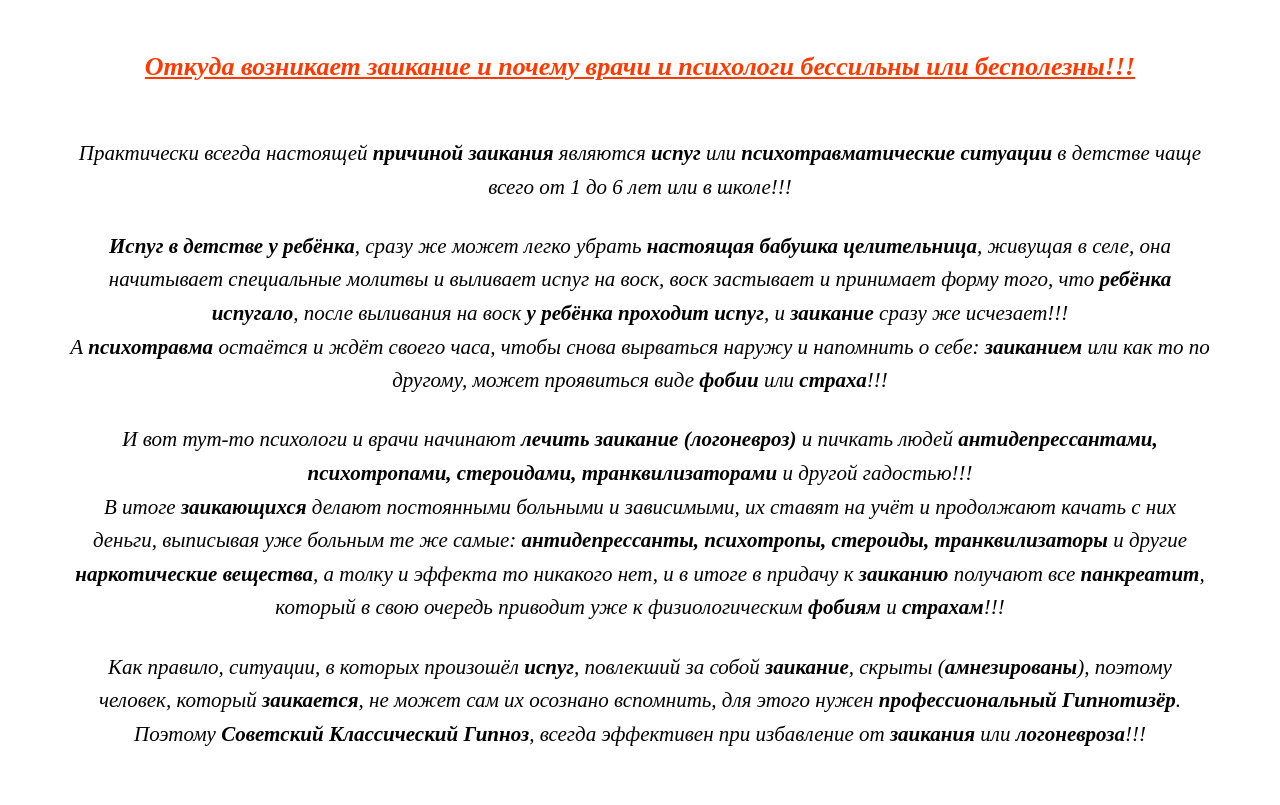
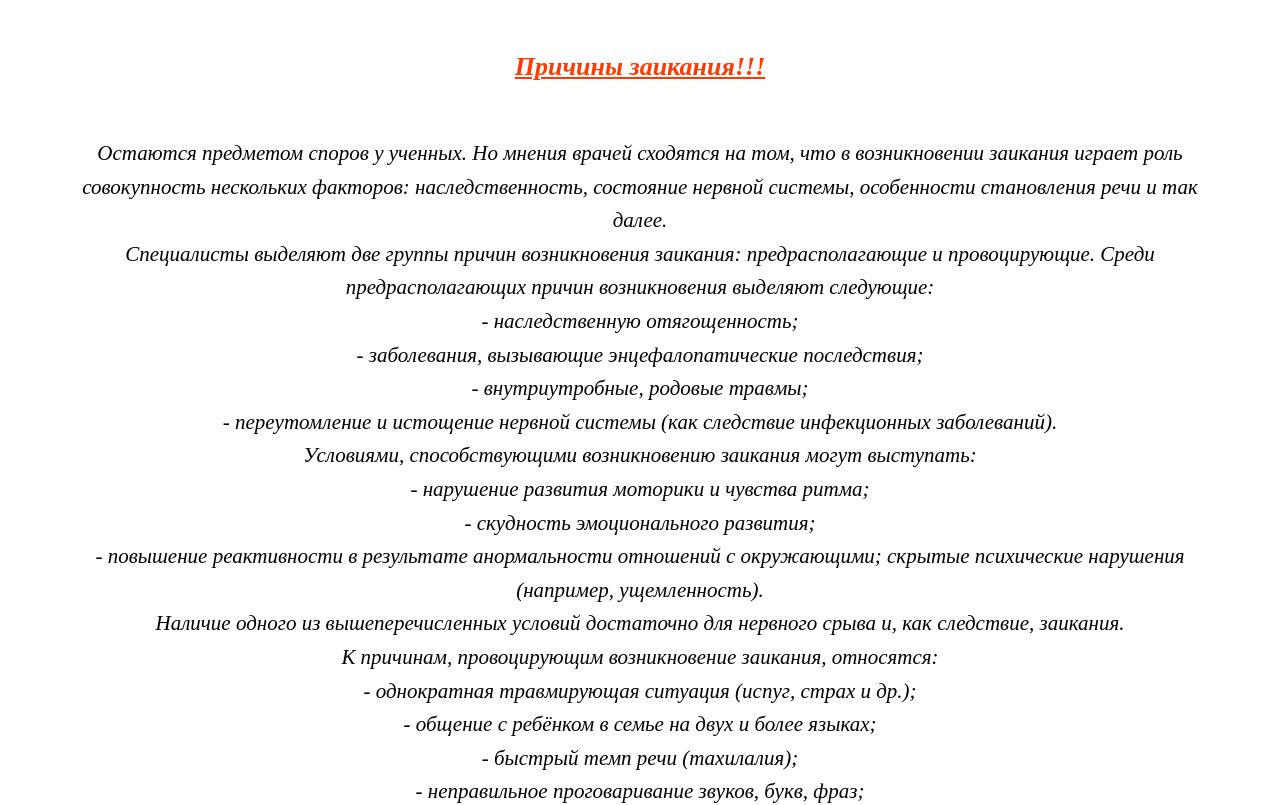
Before and after one commit to gipnos/gipnos.github.io, a plain HTML site: page zaikanie.html in a window 1280 px wide. Shown: the part 740-1545 px from the top of the page. Drawn offline with nearby package versions, Linux system fonts and the light colour scheme; a web font is replaced by a local one.

Commit message:
zaikanie.html

```diff
--- a/zaikanie.html
+++ b/zaikanie.html
@@ -225,6 +225,46 @@ ga('send', 'pageview');
 
 
 <br><center><span style="font-family: 'times new roman', times; font-size: 21px;"><em><b>Избавление от Заикания Классическим Гипнозом</b> проводиться <b>словом и только словом</b>, без употребления: <b>антидепрессантов, психотропов, стероидов, транквилизаторов</b>, <b>грибов</b> и других <b>наркотических веществ</b>, с учётом <b>индивидуального подхода к клиенту</b>.</em></span></center>
+
+
+<br><br><center><h2><span style="font-family: 'times new roman', times; font-size: 26px;"><b><u><em>Причины заикания!!!</em></u></b></span></h2></center>
+<br><center><span style="font-family: 'times new roman', times; font-size: 21px;"><em>
+Остаются предметом споров у ученных. Но мнения врачей сходятся на том, что в возникновении заикания играет роль совокупность нескольких факторов: наследственность, состояние нервной системы, особенности становления речи и так далее.
+
+<br>Специалисты выделяют две группы причин возникновения заикания: предрасполагающие и провоцирующие. Среди предрасполагающих причин возникновения выделяют следующие:
+
+<br>- наследственную отягощенность;
+
+<br>- заболевания, вызывающие энцефалопатические последствия;
+
+<br>- внутриутробные, родовые травмы;
+
+<br>- переутомление и истощение нервной системы (как следствие инфекционных заболеваний).
+
+<br>Условиями, способствующими возникновению заикания могут выступать:
+
+<br>- нарушение развития моторики и чувства ритма;
+
+<br>- скудность эмоционального развития;
+
+<br>- повышение реактивности в результате анормальности отношений с окружающими; скрытые психические нарушения (например, ущемленность).
+
+<br>Наличие одного из вышеперечисленных условий достаточно для нервного срыва и, как следствие, заикания.
+
+<br>К причинам, провоцирующим возникновение заикания, относятся:
+
+<br>- однократная травмирующая ситуация (испуг, страх и др.);
+
+<br>- общение с ребёнком в семье на двух и более языках;
+
+<br>- быстрый темп речи (тахилалия);
+
+<br>- неправильное проговаривание звуков, букв, фраз;
+
+<br>- подражание окружающим, у которых есть патология речи.
+
+<br>Однако даже наличие причин не всегда приводят к развитию заикания, они являются лишь пусковыми механизмами. А разовьется ли заикание, зависит от изначального состояния центральной нервной системы и тонуса двигательного речевого центра Брока (двигательный отдел речи головного мозга - лобные извилины коры головного мозга, отвечающее за работу мышц и связок, участвующих в образовании устной речи (звуки, слоги, слова)).
+</em></span></center>
 
 
 <br><br><center><h2><span style="font-family: 'times new roman', times; font-size: 26px;"><b><u><em>Откуда возникает заикание и почему врачи и психологи бессильны или бесполезны!!!</em></u></b></span></h2></center>
```
